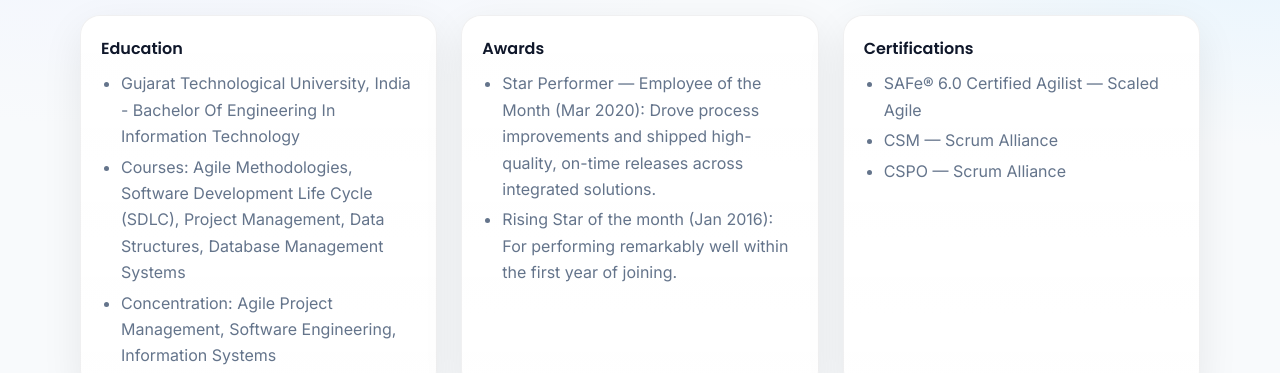
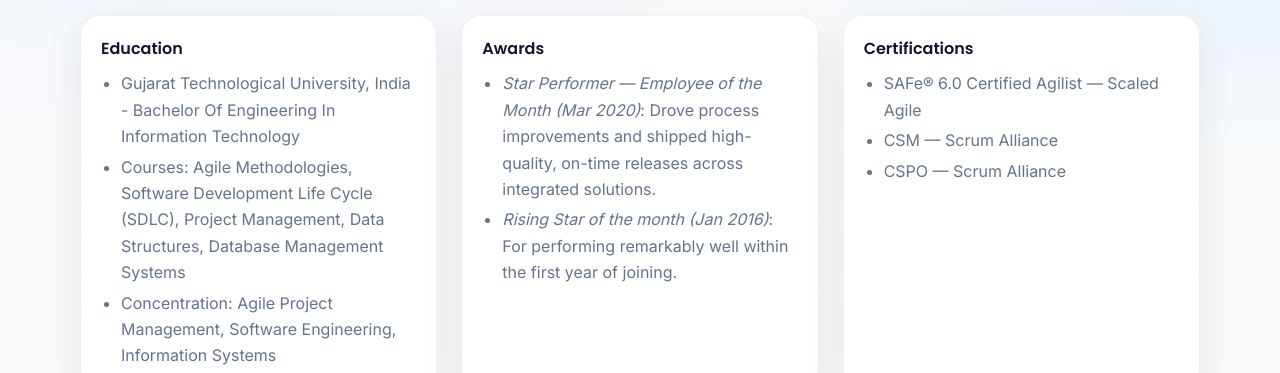
Before and after one commit to dirghak/Payal-Desai, a Next.js app: page /credentials in a window 1280 px wide. Shown: the part 154-527 px from the top of the page. Built offline with nearby package versions, Linux system fonts and the light colour scheme.

Commit message:
Update page.tsx

```diff
--- a/app/credentials/page.tsx
+++ b/app/credentials/page.tsx
@@ -16,8 +16,8 @@ export default function CredentialsPage(){
         <section className="card">
           <h2 className="font-semibold mb-2">Awards</h2>
           <ul className="list-disc pl-5 text-muted space-y-1">
-            <li>Star Performer — Employee of the Month (Mar 2020): Drove process improvements and shipped high-quality, on-time releases across integrated solutions.</li>
-            <li>Rising Star of the month (Jan 2016): For performing remarkably well within the first year of joining.</li>
+            <li><i>Star Performer — Employee of the Month (Mar 2020)</i>: Drove process improvements and shipped high-quality, on-time releases across integrated solutions.</li>
+            <li><i>Rising Star of the month (Jan 2016)</i>: For performing remarkably well within the first year of joining.</li>
           </ul>
         </section>
 
```
